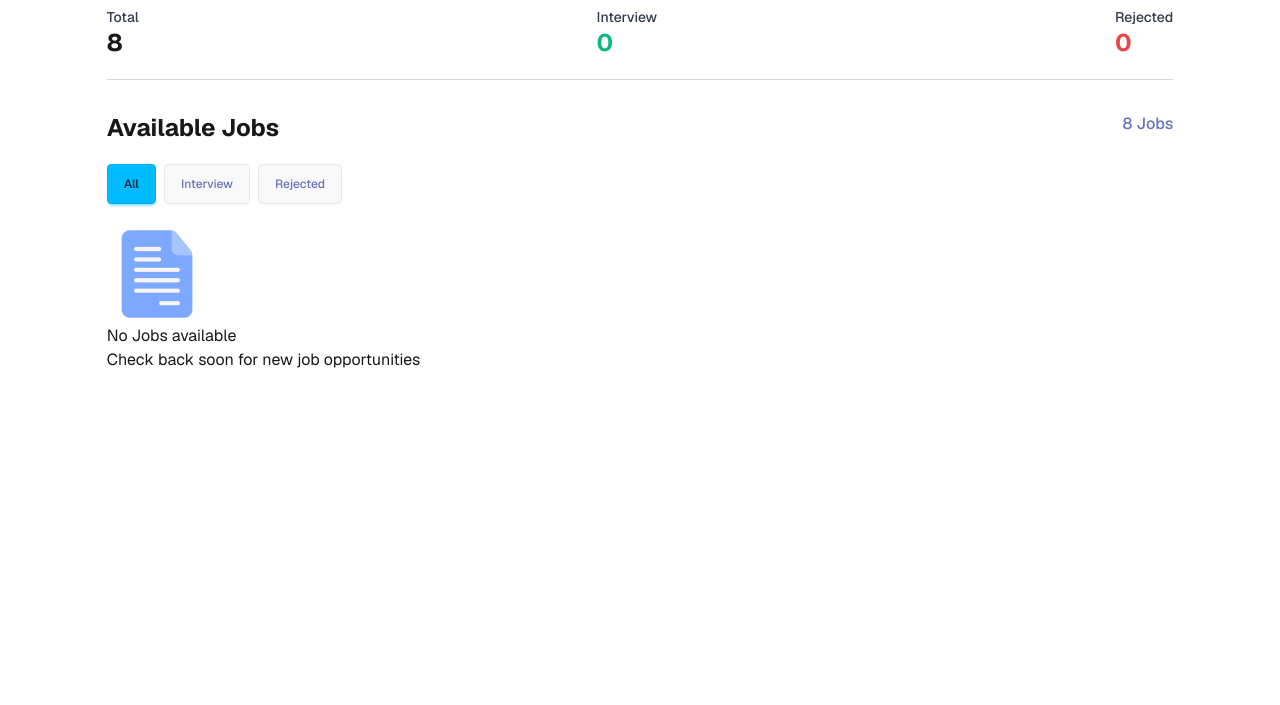
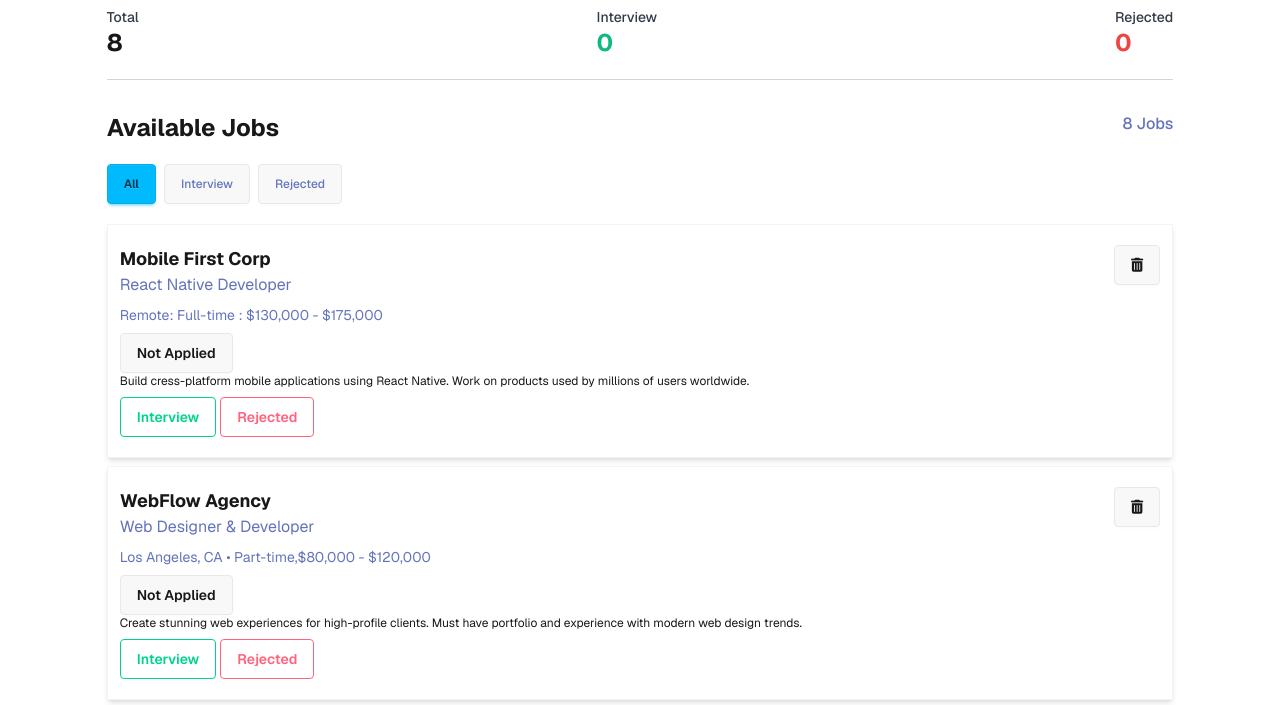
Before and after one commit to pathikroy86/job-tracker, a plain HTML site: page index.html in a window 1280 px wide. Both pictures are taken after a click on the button "All". Shown: the part 85-790 px from the top of the page. Drawn offline with nearby package versions, Linux system fonts and the light colour scheme.

Commit message:
button toggle

```diff
--- a/index.html
+++ b/index.html
@@ -43,12 +43,12 @@
             <p class="text-[#6474BB] font-medium"><span>8</span> Jobs</p>
         </section>
         <section class="space-x-1 mb-5">
-            <button id="all-jobs-btn" class="btn btn-info text-xs">All</button>
-            <button id="interview-btn" class="btn text-[#6474BB] text-xs font-medium">Interview</button>
-            <button id="rejected-btn" class="btn text-[#6474BB] text-xs font-medium">Rejected</button>
+            <button id="all-jobs-btn" class="btn btn-info text-xs active">All</button>
+            <button id="interview-btn" class="btn text-[#6474BB] text-xs font-medium active">Interview</button>
+            <button id="rejected-btn" class="btn text-[#6474BB] text-xs font-medium active">Rejected</button>
         </section>
         <!--Available jobs Section-->
-        <section class="hidden">
+        <section id="jobs-container">
             <section class="flex justify-between border border-gray-100 shadow-md px-3 py-5 mb-2">
                 <div>
                     <h3 class="text-lg font-bold">Mobile First Corp</h3>
@@ -178,13 +178,20 @@
         </section>
 
         <!--InterView and Rejected default-->
-        <section id="no-jobs-container" class="w-full mx-auto">
-            <figure><img src="assets/jobs.png" alt=""></figure>
-            <h1>No Jobs available</h1>
-            <p>Check back soon for new job opportunities</p>
+        <section id="no-jobs-container" class="w-1/2 mx-auto mt-10 hidden">
+            <div class="card bg-base-100 w-96 shadow-sm space-y-2">
+                <figure>
+                    <img src="assets/jobs.png" />
+                </figure>
+                <div class="card-body space-y-2">
+                    <h2 class="card-title">No jobs available</h2>
+                    <p class="text-[#6464BB]">Check back soon for new job opportunities</p>
+                </div>
+            </div>
         </section>
     </main>
 
+    <script src="js/utilities.js"></script>
     <script src="js/index.js"></script>
 </body>
 
--- a/js/index.js
+++ b/js/index.js
@@ -0,0 +1,15 @@
+document.getElementById('all-jobs-btn').addEventListener('click', function () {
+    document.getElementById('jobs-container').classList.remove('hidden');
+    document.getElementById('no-jobs-container').classList.add('hidden');
+    activeBtn('all-jobs-btn');
+})
+document.getElementById('interview-btn').addEventListener('click', function () {
+    document.getElementById('jobs-container').classList.add('hidden');
+    document.getElementById('no-jobs-container').classList.remove('hidden');
+    activeBtn('interview-btn');
+})
+document.getElementById('rejected-btn').addEventListener('click', function () {
+    document.getElementById('jobs-container').classList.add('hidden');
+    document.getElementById('no-jobs-container').classList.remove('hidden');
+    activeBtn('rejected-btn');
+})
--- /dev/null
+++ b/js/utilities.js
@@ -0,0 +1,7 @@
+function activeBtn(id) {
+    const arr = document.querySelectorAll(".active");
+    for (const btn of arr) {
+        btn.classList.remove('btn-info');
+    }
+    document.getElementById(id).classList.add('btn-info');
+}
```
